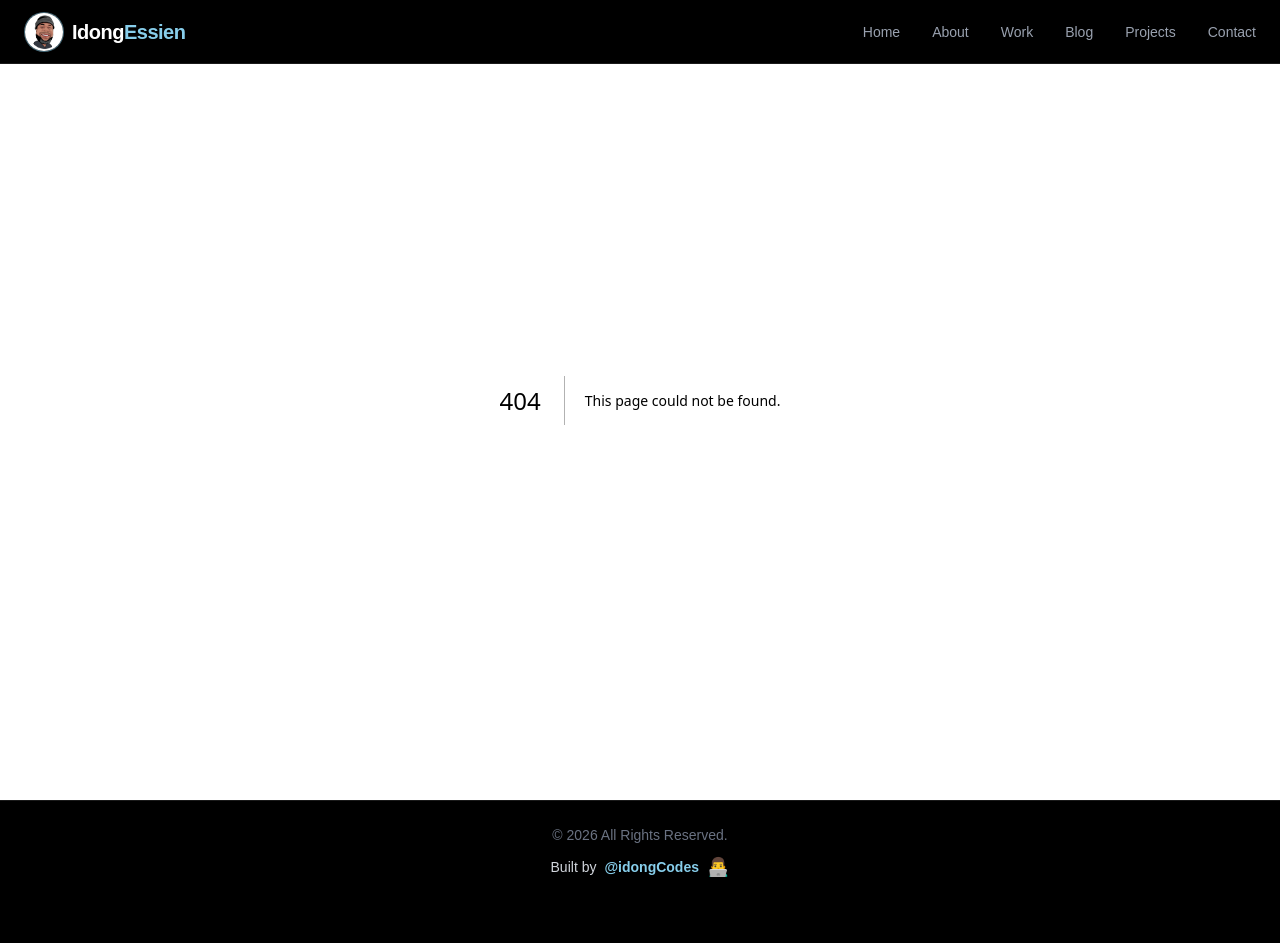
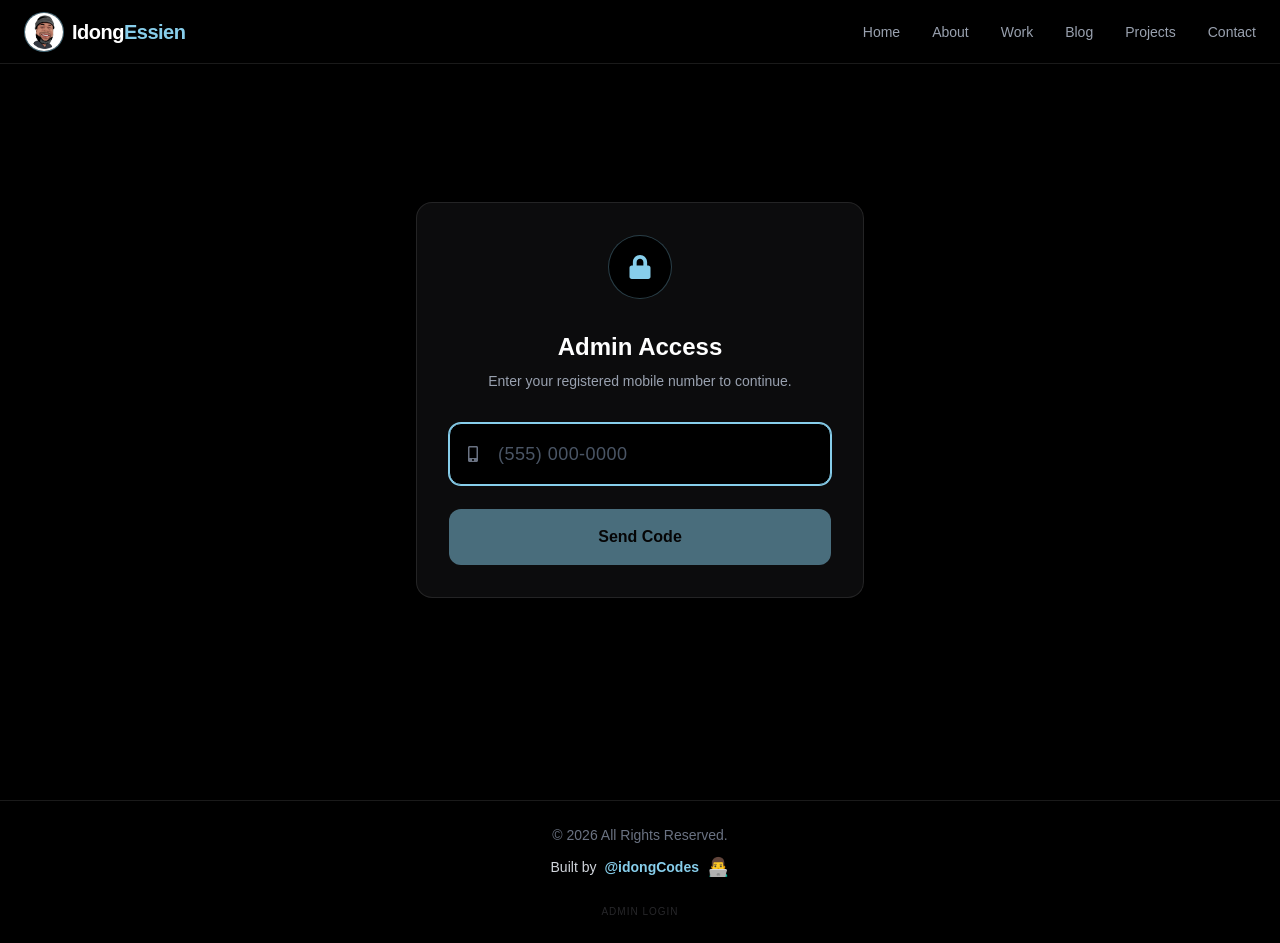
Before and after one commit to idongCodes/idong-essien, a Next.js app: page /admin in a window 1280 px wide. Before the commit this address had no page. Before the commit the page ends 905 px from the top, so only its background shows below. Built offline with nearby package versions, Linux system fonts and the light colour scheme.

Commit message:
Add Admin Login Link to Footer
Logic included to send 6 char code to registered matching number, chars entered, access granted to dashboard page

```diff
--- /dev/null
+++ b/app/admin/actions.ts
@@ -0,0 +1,29 @@
+'use server'
+
+// The only allowed number
+const ALLOWED_NUMBER = '7743126471'
+
+export async function sendLoginCode(formData: FormData) {
+  const input = formData.get('input') as string
+
+  // 1. Sanitize the input (remove spaces, dashes, parentheses)
+  const cleanNumber = input.replace(/\D/g, '')
+
+  // 2. Check if number matches (checking both with and without country code '1')
+  if (cleanNumber !== ALLOWED_NUMBER && cleanNumber !== `1${ALLOWED_NUMBER}`) {
+    return { success: false, message: 'Unauthorized number.' }
+  }
+
+  // 3. Generate Random 6-char code (Uppercase + Numbers)
+  const code = Math.random().toString(36).slice(2, 8).toUpperCase()
+
+  // 4. "Send" the SMS
+  // TODO: Replace this console.log with Twilio/AWS SNS later
+  console.log('--------------------------------')
+  console.log(`🔐 ADMIN LOGIN CODE: ${code}`)
+  console.log('--------------------------------')
+
+  // Return the code to the client component to compare
+  // (In a production app with a database, you would store this in a session/db, not return it)
+  return { success: true, message: 'Code sent!', code: code }
+}
--- /dev/null
+++ b/app/admin/page.tsx
@@ -0,0 +1,128 @@
+'use client'
+
+import { useState } from 'react'
+import { sendLoginCode } from './actions'
+import { FaLock, FaMobileAlt, FaKey } from 'react-icons/fa'
+
+export default function AdminLogin() {
+  // State to track the flow: 'PHONE' -> 'CODE' -> 'DASHBOARD'
+  const [step, setStep] = useState<'PHONE' | 'CODE' | 'DASHBOARD'>('PHONE')
+
+  // Input value
+  const [inputValue, setInputValue] = useState('')
+  const [loading, setLoading] = useState(false)
+  const [error, setError] = useState('')
+
+  // Store the generated code (received from server) to verify against
+  const [serverCode, setServerCode] = useState('')
+
+  async function handleSubmit(e: React.FormEvent) {
+    e.preventDefault()
+    setLoading(true)
+    setError('')
+
+    if (step === 'PHONE') {
+      const formData = new FormData()
+      formData.append('input', inputValue)
+
+      const result = await sendLoginCode(formData)
+
+      if (result.success) {
+        setServerCode(result.code!) // Store the code (for MVP verification)
+        setStep('CODE')
+        setInputValue('') // Clear input for the code
+      } else {
+        setError(result.message)
+      }
+    }
+    else if (step === 'CODE') {
+      // Simple string comparison
+      if (inputValue.toUpperCase() === serverCode) {
+        setStep('DASHBOARD')
+      } else {
+        setError('Invalid code. Please check your "SMS" (Terminal).')
+      }
+    }
+
+    setLoading(false)
+  }
+
+  // --- VIEW: DASHBOARD ---
+  if (step === 'DASHBOARD') {
+    return (
+      <div className="min-h-screen bg-black text-white p-8">
+        <div className="max-w-7xl mx-auto border border-white/10 rounded-2xl p-8 bg-zinc-900/50">
+          <h1 className="text-3xl font-bold mb-4">Admin Dashboard</h1>
+          <p className="text-gray-400">Welcome back, Idong. System is ready.</p>
+          {/* Add your dashboard widgets here later */}
+        </div>
+      </div>
+    )
+  }
+
+  // --- VIEW: LOGIN SCREEN ---
+  return (
+    <div className="min-h-screen w-full bg-black flex items-center justify-center p-4">
+      <div className="w-full max-w-md bg-zinc-900/50 border border-white/10 p-8 rounded-2xl shadow-2xl backdrop-blur-xl">
+
+        <div className="flex justify-center mb-8">
+          <div className="w-16 h-16 bg-black rounded-full border border-sky-blue/30 flex items-center justify-center text-sky-blue text-2xl">
+            {step === 'PHONE' ? <FaLock /> : <FaKey />}
+          </div>
+        </div>
+
+        <h2 className="text-2xl font-bold text-white text-center mb-2">
+          {step === 'PHONE' ? 'Admin Access' : 'Verify Identity'}
+        </h2>
+
+        <p className="text-gray-400 text-center mb-8 text-sm">
+          {step === 'PHONE'
+            ? 'Enter your registered mobile number to continue.'
+            : `Enter the 6-character code sent to your device.`
+          }
+        </p>
+
+        <form onSubmit={handleSubmit} className="space-y-6">
+          <div className="relative">
+            <div className="absolute left-4 top-1/2 -translate-y-1/2 text-gray-500">
+              {step === 'PHONE' ? <FaMobileAlt /> : <FaKey />}
+            </div>
+
+            <input
+              type={step === 'PHONE' ? 'tel' : 'text'}
+              value={inputValue}
+              onChange={(e) => setInputValue(e.target.value)}
+              placeholder={step === 'PHONE' ? "(555) 000-0000" : "X X X X X X"}
+              className="w-full bg-black border border-white/10 rounded-xl py-4 pl-12 pr-4 text-white placeholder:text-gray-600 focus:outline-none focus:border-sky-blue focus:ring-1 focus:ring-sky-blue transition-all text-lg tracking-wide"
+              autoFocus
+            />
+          </div>
+
+          {error && (
+            <p className="text-red-400 text-sm text-center font-bold animate-pulse">
+              {error}
+            </p>
+          )}
+
+          <button
+            type="submit"
+            disabled={loading || !inputValue}
+            className="w-full bg-sky-blue text-black font-bold py-4 rounded-xl hover:bg-sky-400 transition-all hover:scale-[1.02] active:scale-95 disabled:opacity-50 disabled:hover:scale-100"
+          >
+            {loading ? 'Processing...' : (step === 'PHONE' ? 'Send Code' : 'Verify Access')}
+          </button>
+        </form>
+
+        {step === 'CODE' && (
+          <button
+            onClick={() => { setStep('PHONE'); setInputValue(''); setError(''); }}
+            className="w-full mt-6 text-gray-500 text-xs hover:text-white transition-colors"
+          >
+            Wrong number? Go back
+          </button>
+        )}
+
+      </div>
+    </div>
+  )
+}
--- a/components/Footer.tsx
+++ b/components/Footer.tsx
@@ -7,7 +7,7 @@ export default function Footer() {
       <div className="max-w-6xl mx-auto px-4 text-center">
         <div className="flex flex-col gap-2 items-center justify-center text-sm">
           <p className="text-gray-500">
-            &copy; {new Date().getFullYear()} All Rights Reserved.
+            © {new Date().getFullYear()} All Rights Reserved.
           </p>
 
           <p className="text-gray-300 flex items-center gap-2">
@@ -21,6 +21,14 @@ export default function Footer() {
             </Link>
             <span className="text-lg">👨‍💻</span>
           </p>
+
+          {/* Admin Login Link - Styled to be subtle/hidden */}
+          <Link
+            href="/admin"
+            className="mt-4 text-[10px] uppercase tracking-widest text-zinc-800 hover:text-zinc-500 transition-colors"
+          >
+            Admin Login
+          </Link>
         </div>
       </div>
     </footer>
```
